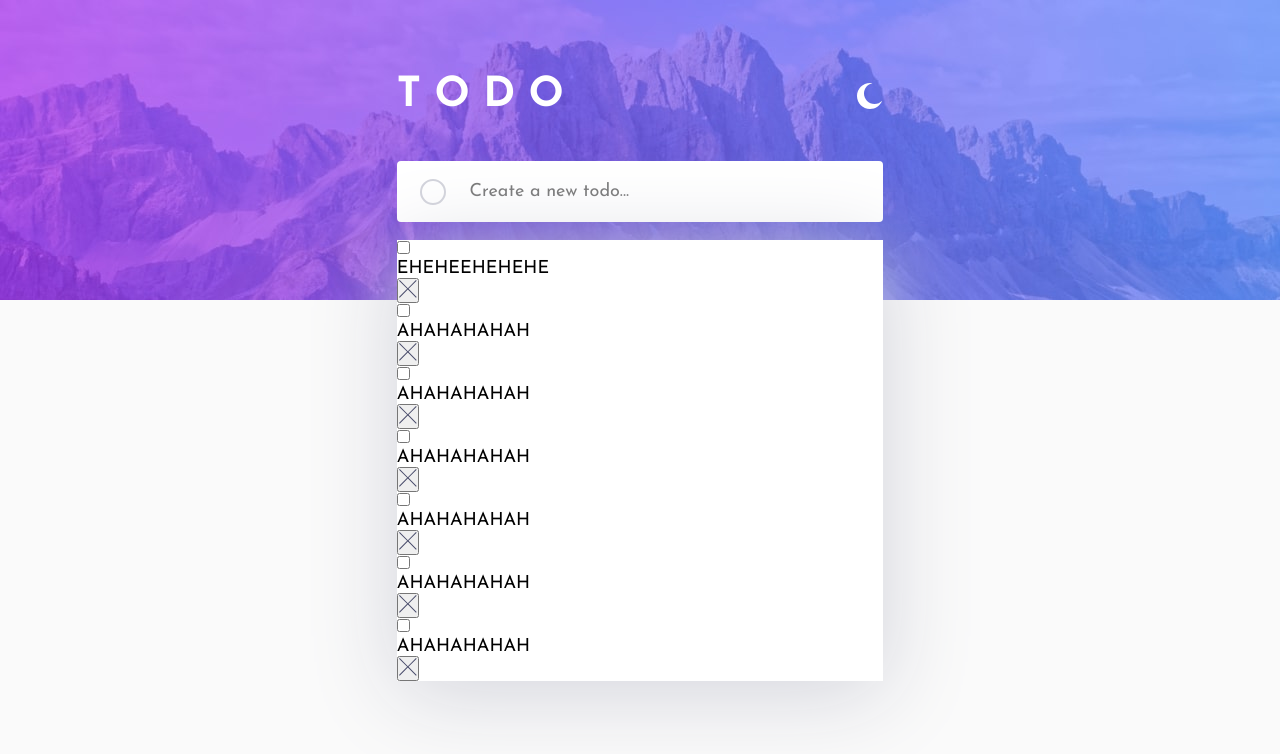
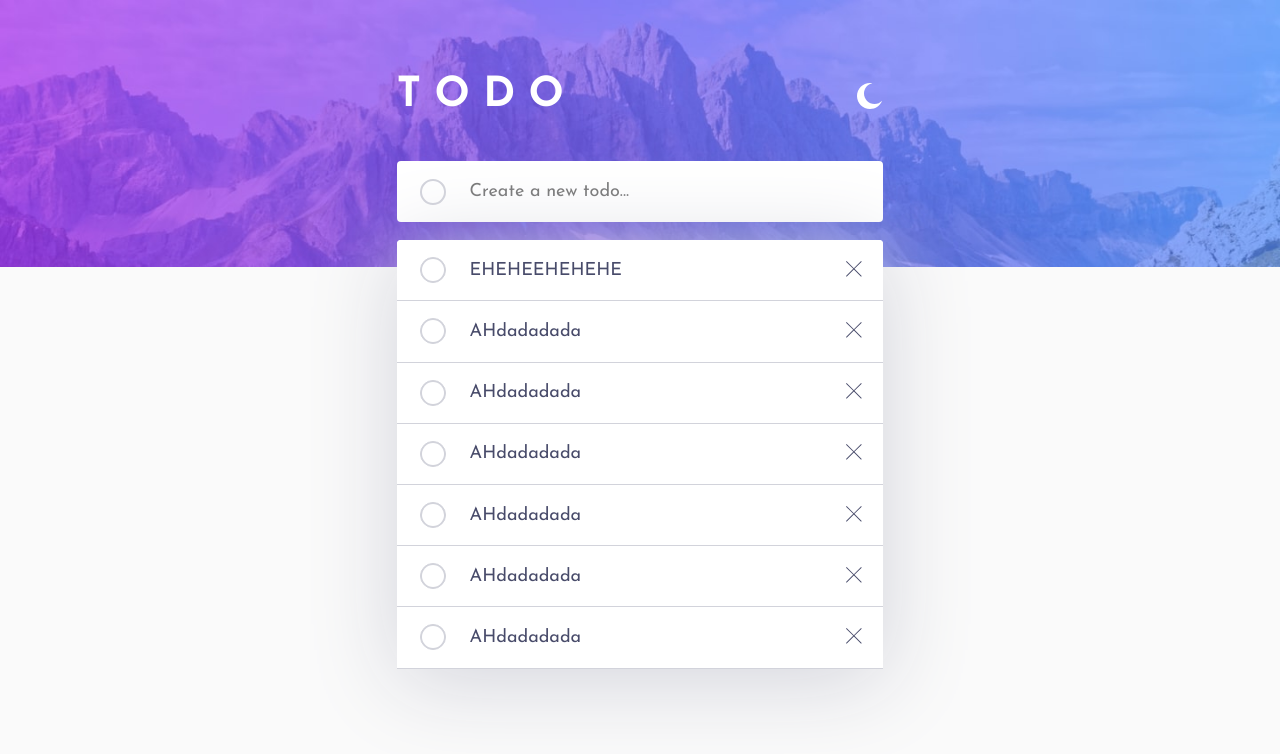
Before and after one commit to dariusz-sanczyk/SyneboTask, an Angular app: page / in a window 1280 px wide. Shown: the top 754 px of the page. Built offline with nearby package versions, Linux system fonts and the light colour scheme.

Commit message:
styling todo list

```diff
--- a/src/app/components/todo/todo.component.html
+++ b/src/app/components/todo/todo.component.html
@@ -18,11 +18,11 @@
         <ul>
           <div class="todo-element" *ngFor="let todo of todos">
             <label class="checkbox-label">
-              <input type="checkbox" />
+              <input class="checkbox" type="checkbox" />
               <span class="checkbox-circle"></span>
             </label>
-            <li class="todo">{{ todo.description }}</li>
-            <button class="btn delete">
+            <li class="todo-description">{{ todo.description }}</li>
+            <button class="btn">
               <img src="./../../../assets/icon-cross.svg" alt="cross" />
             </button>
           </div>
--- a/src/app/components/todo/todo.component.scss
+++ b/src/app/components/todo/todo.component.scss
@@ -52,10 +52,81 @@ h1 {
 .todo-container {
   background-color: white;
   box-shadow: 1px 11px 89px $Light-Grayish-Blue;
+
+  ul {
+    list-style: none;
+  }
 }
 
 .todo-element {
-  background-color: white;
-  list-style: none;
+  @include flexboxcustom();
+  height: 3.4rem;
+  background-color: White;
+  border-bottom: 1px solid $Light-Grayish-Blue;
+  padding: 0 0.5rem 0 1.3rem;
+
+  &:first-of-type {
+    border-top-left-radius: 4px;
+    border-top-right-radius: 4px;
+  }
+
+  .btn {
+    width: 40px;
+    height: 40px;
+    border: none;
+    background-color: inherit;
+    cursor: pointer;
+    img {
+      width: 16px;
+    }
+  }
+}
+
+.checkbox-label {
+  @include flexboxcustom(center);
+  width: 26px;
+  height: 26px;
+  position: relative;
+  background-color: $Light-Grayish-Blue;
+  border: 1px solid $Light-Grayish-Blue;
+  border-radius: 50%;
   cursor: pointer;
+
+  .checkbox-circle {
+    width: 22px;
+    height: 22px;
+    background-color: White;
+    border-radius: 50%;
+  }
+
+  &:hover {
+    background-image: $Check-Background;
+  }
+
+  .checkbox {
+    width: 0;
+    height: 0;
+    opacity: 0;
+    position: absolute;
+    cursor: pointer;
+
+    &:checked + .checkbox-circle {
+      background-image: url("./../../../assets/icon-check.svg"),
+        $Check-Background;
+      background-repeat: no-repeat;
+      background-position: center;
+      width: 26px;
+      height: 26px;
+    }
+  }
 }
+
+.todo-description {
+  flex: 1;
+  padding-left: 1.3rem;
+  color: $Very-Dark-Grayish-Blue;
+  cursor: pointer;
+  overflow: hidden;
+  white-space: nowrap;
+  text-overflow: ellipsis;
+}
--- a/src/app/components/todo/todo.component.ts
+++ b/src/app/components/todo/todo.component.ts
@@ -13,12 +13,12 @@ export class TodoComponent {
 
   todos = [
     { description: "EHEHEEHEHEHE" },
-    { description: "AHAHAHAHAH" },
-    { description: "AHAHAHAHAH" },
-    { description: "AHAHAHAHAH" },
-    { description: "AHAHAHAHAH" },
-    { description: "AHAHAHAHAH" },
-    { description: "AHAHAHAHAH" }
+    { description: "AHdadadada" },
+    { description: "AHdadadada" },
+    { description: "AHdadadada" },
+    { description: "AHdadadada" },
+    { description: "AHdadadada" },
+    { description: "AHdadadada" }
   ]
 
   saveTodo(event: any) {
--- a/src/styles.scss
+++ b/src/styles.scss
@@ -1,31 +1 @@
-@import "./styles/variables.scss";
-
-html {
-  box-sizing: border-box;
-}
-
-*,
-*:before,
-*:after {
-  box-sizing: inherit;
-  font-family: "Josefin Sans", sans-serif;
-  margin: 0;
-  padding: 0;
-}
-
-:root {
-  font-size: 18px;
-}
-
-body {
-  background-image: url("./assets/bg-desktop-light.jpg");
-  background-repeat: no-repeat;
-  background-color: $Very-Light-Gray;
-  min-height: 100vh;
-}
-
-main {
-  display: flex;
-  justify-content: center;
-  align-items: center;
-}
+@import "./styles/global-styles.scss";
--- a/src/styles/global-styles.scss
+++ b/src/styles/global-styles.scss
@@ -3,6 +3,7 @@
 
 html {
   box-sizing: border-box;
+  font-size: 18px;
 }
 
 *,
@@ -14,13 +15,10 @@ html {
   padding: 0;
 }
 
-:root {
-  font-size: 18px;
-}
-
 body {
-  background-image: url("./assets/bg-desktop-light.jpg");
+  background-image: url("./../assets/bg-desktop-light.jpg");
   background-repeat: no-repeat;
+  background-size: contain;
   background-color: $Very-Light-Gray;
   min-height: 100vh;
 }
--- a/src/styles/variables.scss
+++ b/src/styles/variables.scss
@@ -3,3 +3,5 @@ $Very-Light-Grayish-Blue: hsl(236, 33%, 92%);
 $Light-Grayish-Blue: hsl(233, 11%, 84%);
 $Dark-Grayish-Blue: hsl(236, 9%, 61%);
 $Very-Dark-Grayish-Blue: hsl(235, 19%, 35%);
+
+$Check-Background: linear-gradient(hsl(192, 100%, 67%), hsl(280, 87%, 65%));
```
